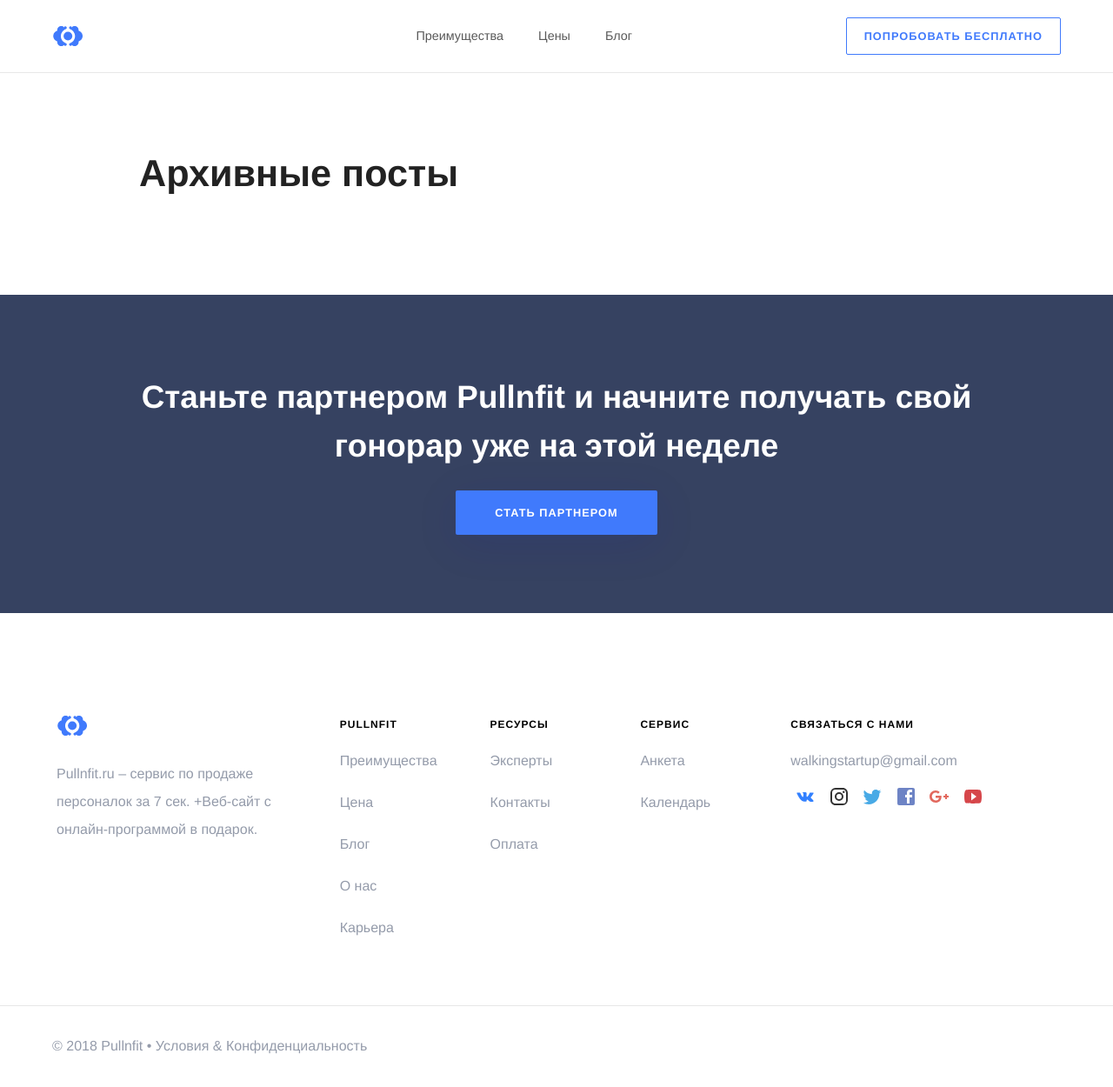
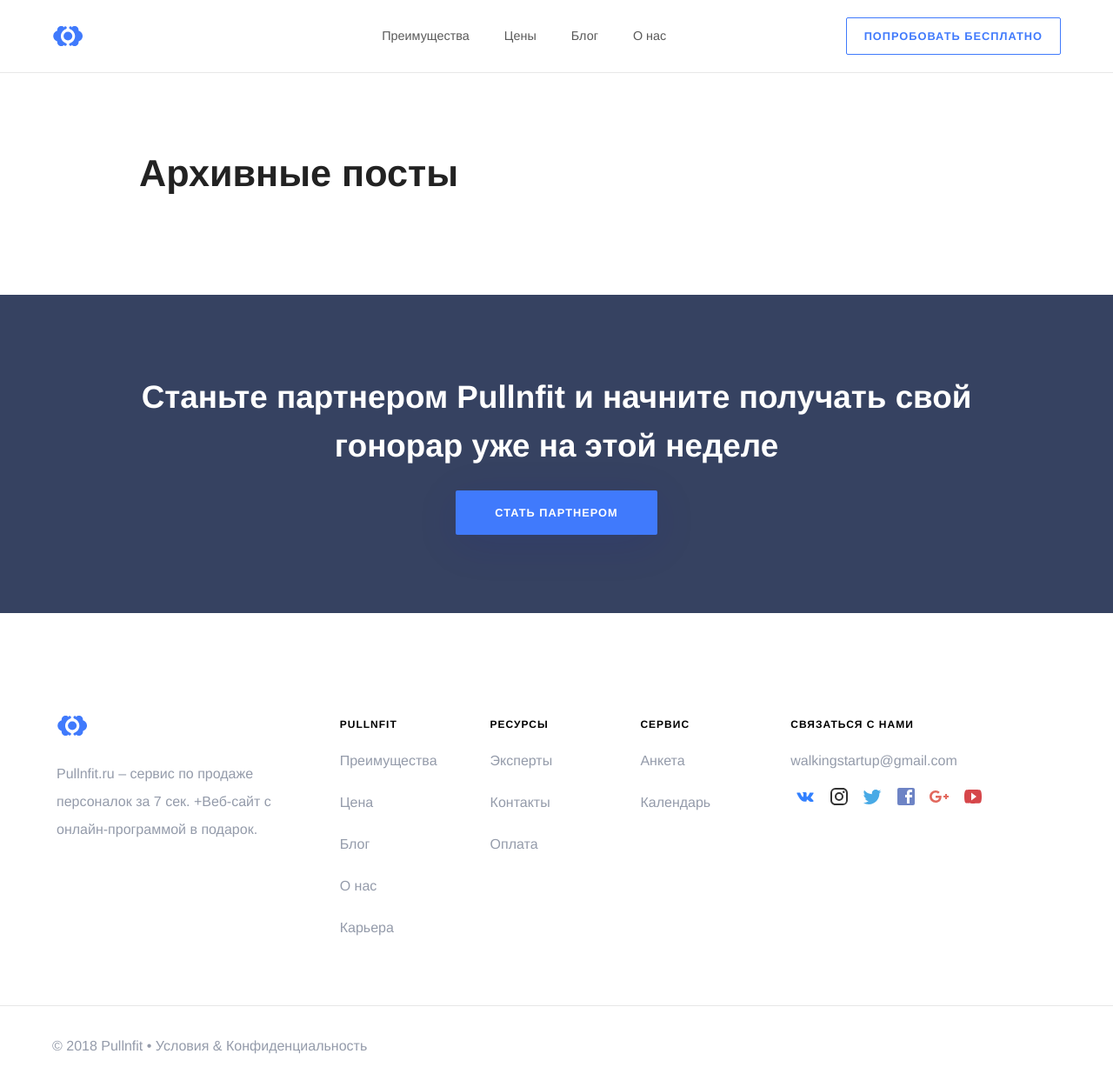
Before and after one commit to RakhimyanTim/adroholic.github.io, a Jekyll site: the page built from pages/archived.html, in a window 1280 px wide. Shown: the whole page at 87% size. Built offline with Jekyll 4.4.1, drawn with Linux system fonts in a browser that asks for light colours; some web fonts are replaced.

Commit message:
Update main.yml

```diff
--- a/_data/navigation/main.yml
+++ b/_data/navigation/main.yml
@@ -4,3 +4,5 @@
   name: Цены
 - link: /blog/
   name: Блог
+- link: /about/
+  name: О нас
```
